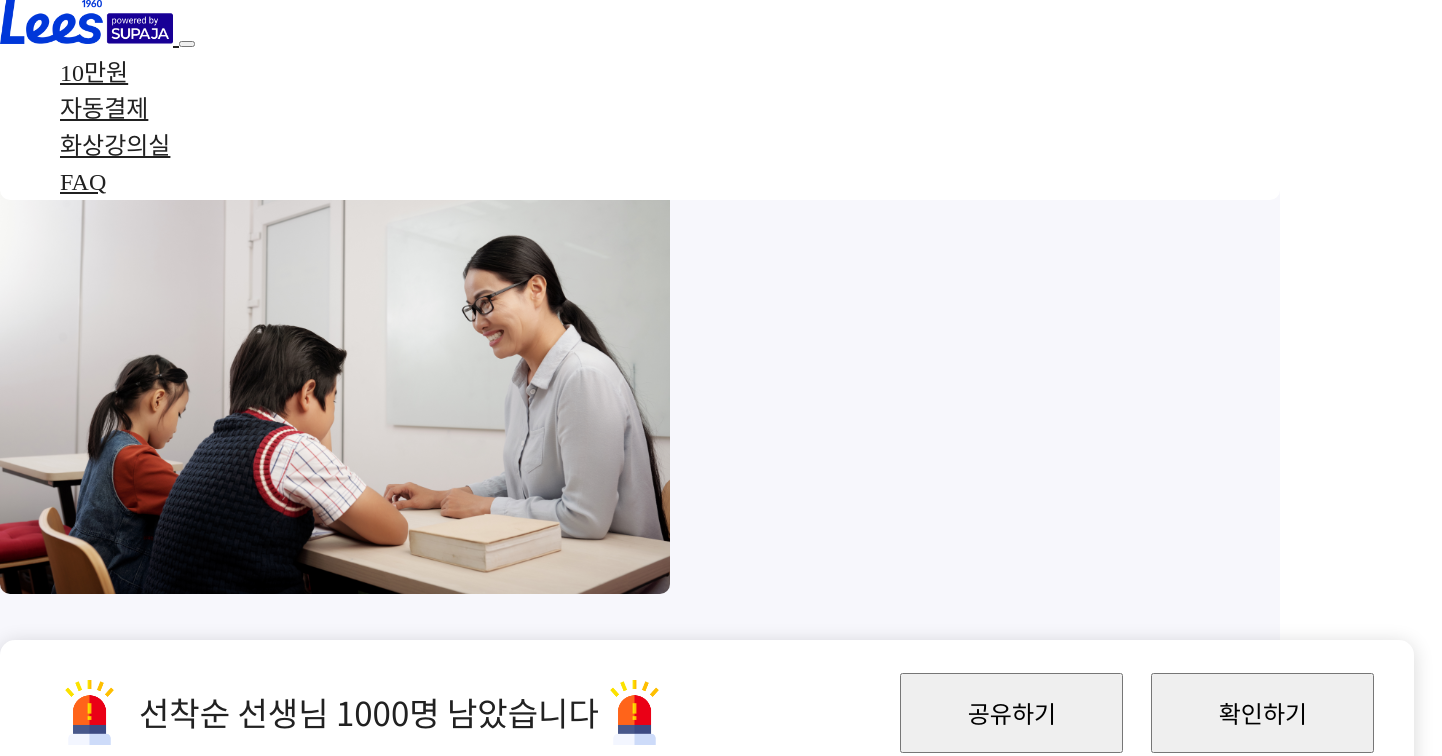
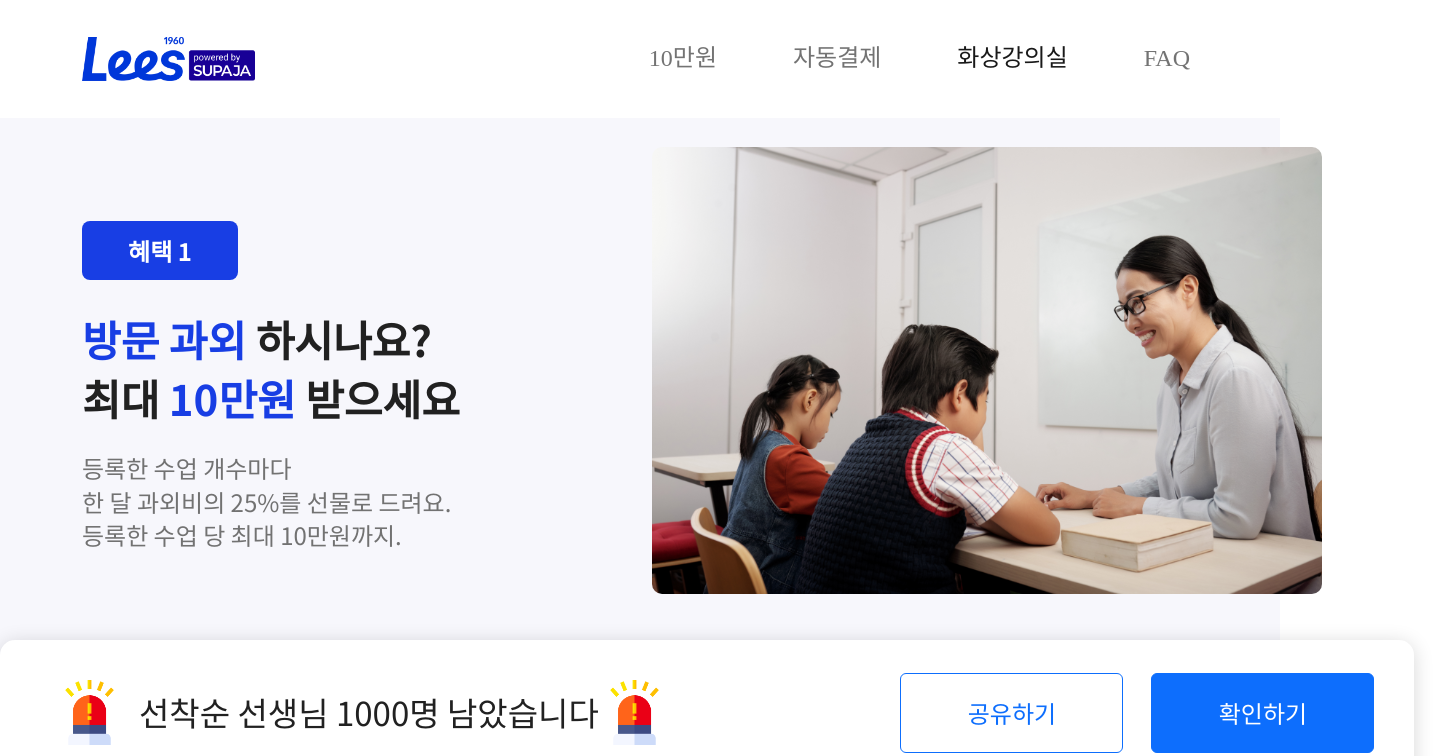
Before and after one commit to 0minKoh/masterPage, a website: page index.html in a window 1280 px wide. Shown: the top 756 px of the page, 1442 px wide, since content can reach past the window. Drawn offline with nearby package versions, Linux system fonts and the light colour scheme.

Commit message:
bootstrap 오류 수정 시도2

```diff
--- a/index.html
+++ b/index.html
@@ -9,9 +9,9 @@
   <link rel="preconnect" href="https://fonts.googleapis.com">
   <link rel="preconnect" href="https://fonts.gstatic.com" crossorigin>
   <link href="https://fonts.googleapis.com/css2?family=Noto+Sans+KR:wght@400;700&display=swap" rel="stylesheet">
-  <link rel="stylesheet" href="./node_modules/bootstrap/dist/css/bootstrap.min.css.map">
+  <link rel="stylesheet" href="./node_modules/bootstrap/dist/css/bootstrap.css">
   <link rel="stylesheet" href="./css/main.css">
-  <script src="./node_modules/bootstrap/dist/js/bootstrap.bundle.min.js.map"></script>
+  <script src="./node_modules/bootstrap/dist/js/bootstrap.bundle.js"></script>
 </head>
 <body>
   <!-- navbar -->
```
